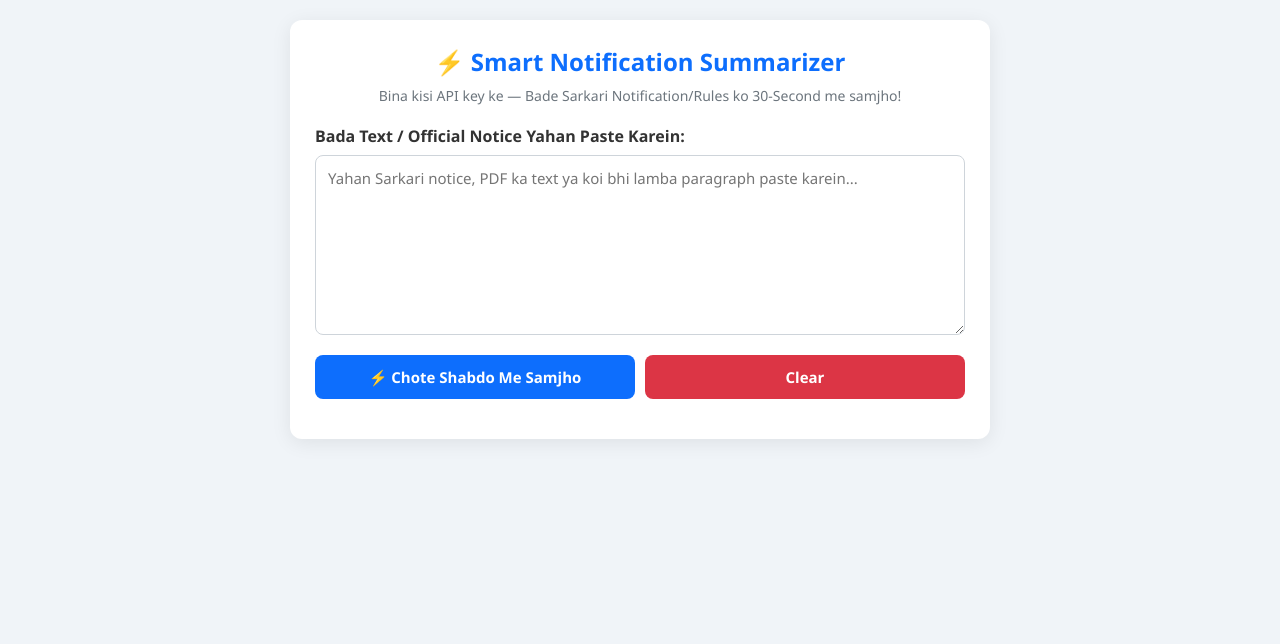
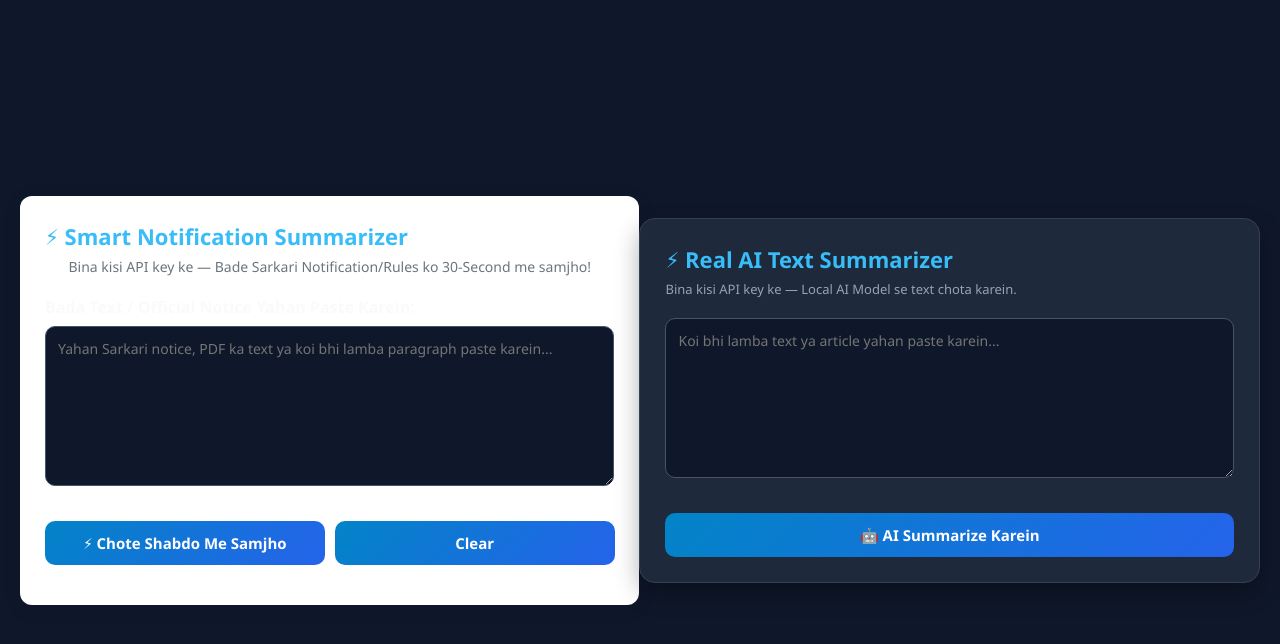
Before and after one commit to nishant18084/my-sim-project, a plain HTML site: page index.html in a window 1280 px wide. Drawn offline with Linux system fonts and the light colour scheme.

Commit message:
Update index.html

```diff
--- a/index.html
+++ b/index.html
@@ -169,4 +169,171 @@ function clearText() {
 </script>
 
 </body>
+</html><!DOCTYPE html>
+<html lang="hi">
+<head>
+    <meta charset="UTF-8">
+    <meta name="viewport" content="width=device-width, initial-scale=1.0">
+    <title>Sarkari Info - Real AI Summarizer</title>
+    <style>
+        * {
+            box-sizing: border-box;
+            font-family: 'Segoe UI', Tahoma, Geneva, Verdana, sans-serif;
+            margin: 0;
+            padding: 0;
+        }
+        body {
+            background-color: #0f172a;
+            color: #f8fafc;
+            display: flex;
+            justify-content: center;
+            align-items: center;
+            min-height: 100vh;
+            padding: 20px;
+        }
+        .card {
+            background: #1e293b;
+            border: 1px solid #334155;
+            max-width: 650px;
+            width: 100%;
+            padding: 25px;
+            border-radius: 16px;
+            box-shadow: 0 10px 25px rgba(0,0,0,0.3);
+        }
+        h2 {
+            color: #38bdf8;
+            font-size: 22px;
+            margin-bottom: 6px;
+            display: flex;
+            align-items: center;
+            gap: 8px;
+        }
+        p.sub {
+            color: #94a3b8;
+            font-size: 13px;
+            margin-bottom: 20px;
+        }
+        textarea {
+            width: 100%;
+            height: 160px;
+            background: #0f172a;
+            border: 1px solid #475569;
+            color: #f1f5f9;
+            padding: 12px;
+            border-radius: 10px;
+            font-size: 14px;
+            resize: vertical;
+            outline: none;
+        }
+        textarea:focus {
+            border-color: #38bdf8;
+        }
+        button {
+            width: 100%;
+            margin-top: 15px;
+            padding: 12px;
+            background: linear-gradient(135deg, #0284c7, #2563eb);
+            color: white;
+            border: none;
+            border-radius: 10px;
+            font-size: 15px;
+            font-weight: 600;
+            cursor: pointer;
+            transition: 0.2s;
+        }
+        button:hover {
+            opacity: 0.9;
+        }
+        .status {
+            margin-top: 15px;
+            font-size: 13px;
+            color: #fbbf24;
+            display: none;
+            text-align: center;
+        }
+        .result {
+            margin-top: 20px;
+            background: #0284c715;
+            border: 1px solid #0284c750;
+            padding: 15px;
+            border-radius: 10px;
+            display: none;
+        }
+        .result h3 {
+            color: #38bdf8;
+            font-size: 15px;
+            margin-bottom: 8px;
+        }
+        .result p {
+            color: #e2e8f0;
+            font-size: 14px;
+            line-height: 1.6;
+        }
+    </style>
+
+    <script type="module">
+        import { pipeline } from 'https://cdn.jsdelivr.net/npm/@xenova/transformers@2.17.2';
+        window.pipeline = pipeline;
+    </script>
+</head>
+<body>
+
+<div class="card">
+    <h2>⚡ Real AI Text Summarizer</h2>
+    <p class="sub">Bina kisi API key ke — Local AI Model se text chota karein.</p>
+
+    <textarea id="textInput" placeholder="Koi bhi lamba text ya article yahan paste karein..."></textarea>
+
+    <button id="sumBtn" onclick="runAI()">🤖 AI Summarize Karein</button>
+
+    <div class="status" id="statusBox">⏳ Local AI Engine Init ho raha hai... (Pehli baar 10-15 sec lag sakte hain)</div>
+
+    <div class="result" id="resultBox">
+        <h3>📌 AI Generated Summary:</h3>
+        <p id="output"></p>
+    </div>
+</div>
+
+<script>
+    let summarizer = null;
+
+    async function runAI() {
+        const text = document.getElementById('textInput').value.trim();
+        const statusBox = document.getElementById('statusBox');
+        const resultBox = document.getElementById('resultBox');
+        const output = document.getElementById('output');
+
+        if (!text) {
+            alert("Kripya pehle text paste karein!");
+            return;
+        }
+
+        statusBox.style.display = "block";
+        resultBox.style.display = "none";
+
+        try {
+            // Load the lightweight Xenova/distilbart model directly in browser
+            if (!summarizer) {
+                statusBox.innerText = "🔄 HuggingFace Local Model load ho raha hai...";
+                summarizer = await window.pipeline('summarization', 'Xenova/distilbart-cnn-6-6');
+            }
+
+            statusBox.innerText = "🤖 AI Text Summarize kar raha hai...";
+
+            const res = await summarizer(text, {
+                max_length: 60,
+                min_length: 20
+            });
+
+            output.innerText = res[0].summary_text;
+            resultBox.style.display = "block";
+            statusBox.style.display = "none";
+        } catch (err) {
+            statusBox.innerText = "❌ Exception aya, please dobara try karein.";
+            console.error(err);
+        }
+    }
+</script>
+
+</body>
 </html>
```
